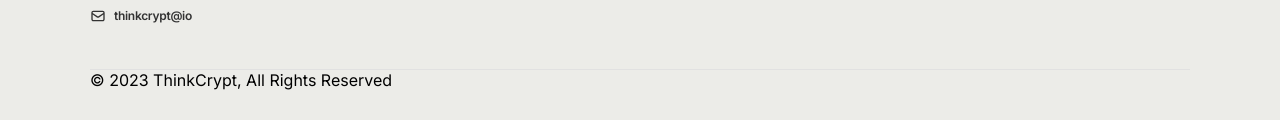
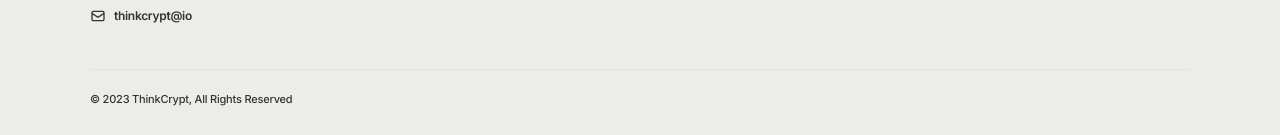
Before and after one commit to tajkir-alam/add-to-cart, a React (Vite) app: page / in a window 1280 px wide. Shown: the part 1747-1882 px from the top of the page. Built offline with nearby package versions, Linux system fonts and the light colour scheme.

Commit message:
bottom fotter added

```diff
--- a/src/Component/Shared/Footer/Footer.jsx
+++ b/src/Component/Shared/Footer/Footer.jsx
@@ -68,7 +68,7 @@
                 </div>
             </section>
             <section className="bottom-footer">
-                <p>© 2023 ThinkCrypt, All Rights Reserved</p>
+                <p className='bottom-footer-text'>© 2023 ThinkCrypt, All Rights Reserved</p>
             </section>
         </footer>
     );
--- a/src/SCSS/style.css
+++ b/src/SCSS/style.css
@@ -684,6 +684,14 @@
   margin-top: 22px;
   gap: 8px;
 }
+footer .bottom-footer .bottom-footer-text {
+  color: #333;
+  font-size: 11px;
+  font-weight: 500;
+  line-height: 17px;
+  letter-spacing: -0.2px;
+  margin-top: 21px;
+}
 
 @media screen and (max-width: 767px) {
   .container {
--- a/src/SCSS/style.scss
+++ b/src/SCSS/style.scss
@@ -815,6 +815,18 @@
             }
         }
     }
+
+    .bottom-footer {
+
+        .bottom-footer-text {
+            color: $secondary-color;
+            font-size: 11px;
+            font-weight: 500;
+            line-height: 17px;
+            letter-spacing: -0.2px;
+            margin-top: 21px;
+        }
+    }
 }
 
 
```
Also changed, not shown: 1 other file (tests, documents, lock files or other folders).
